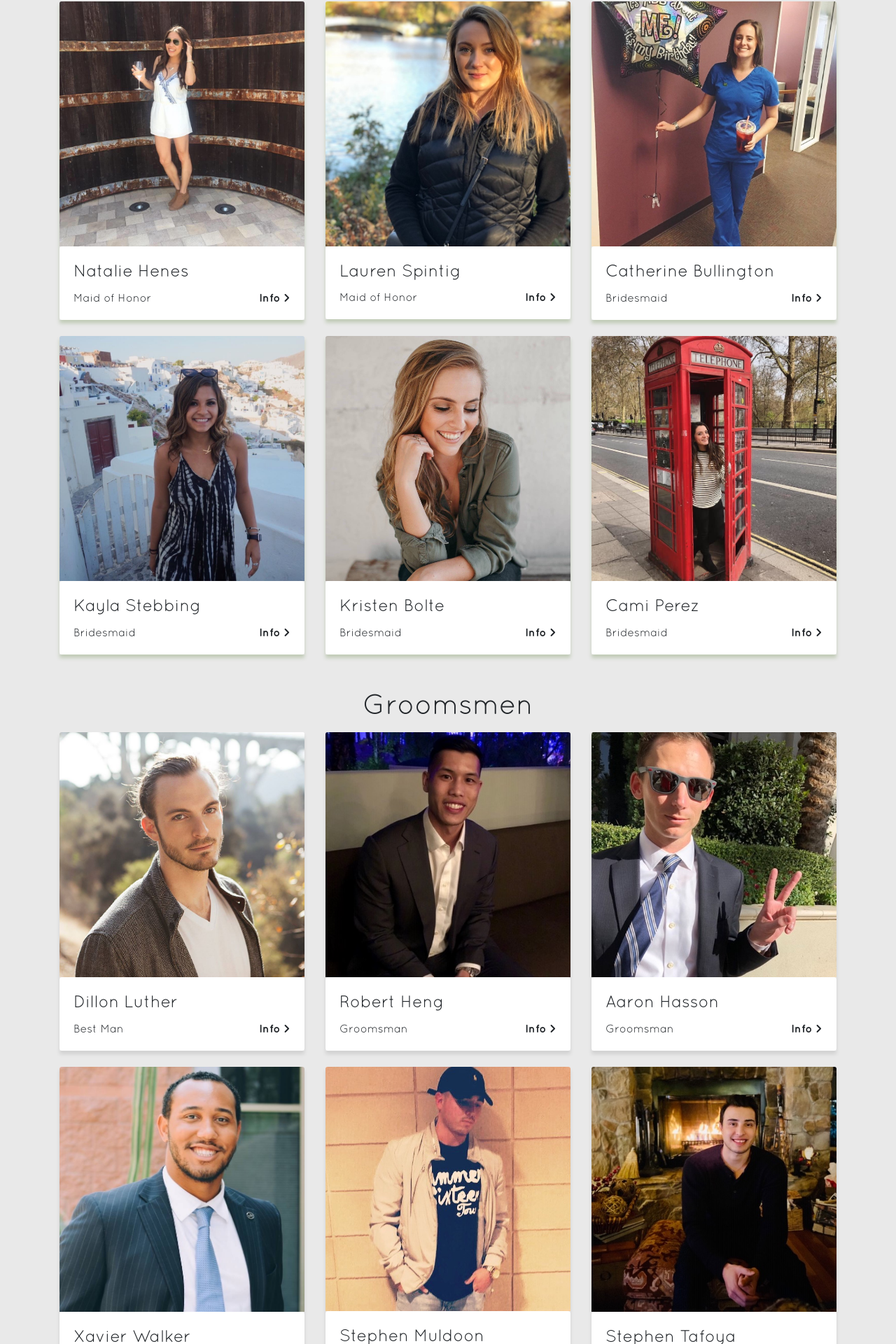
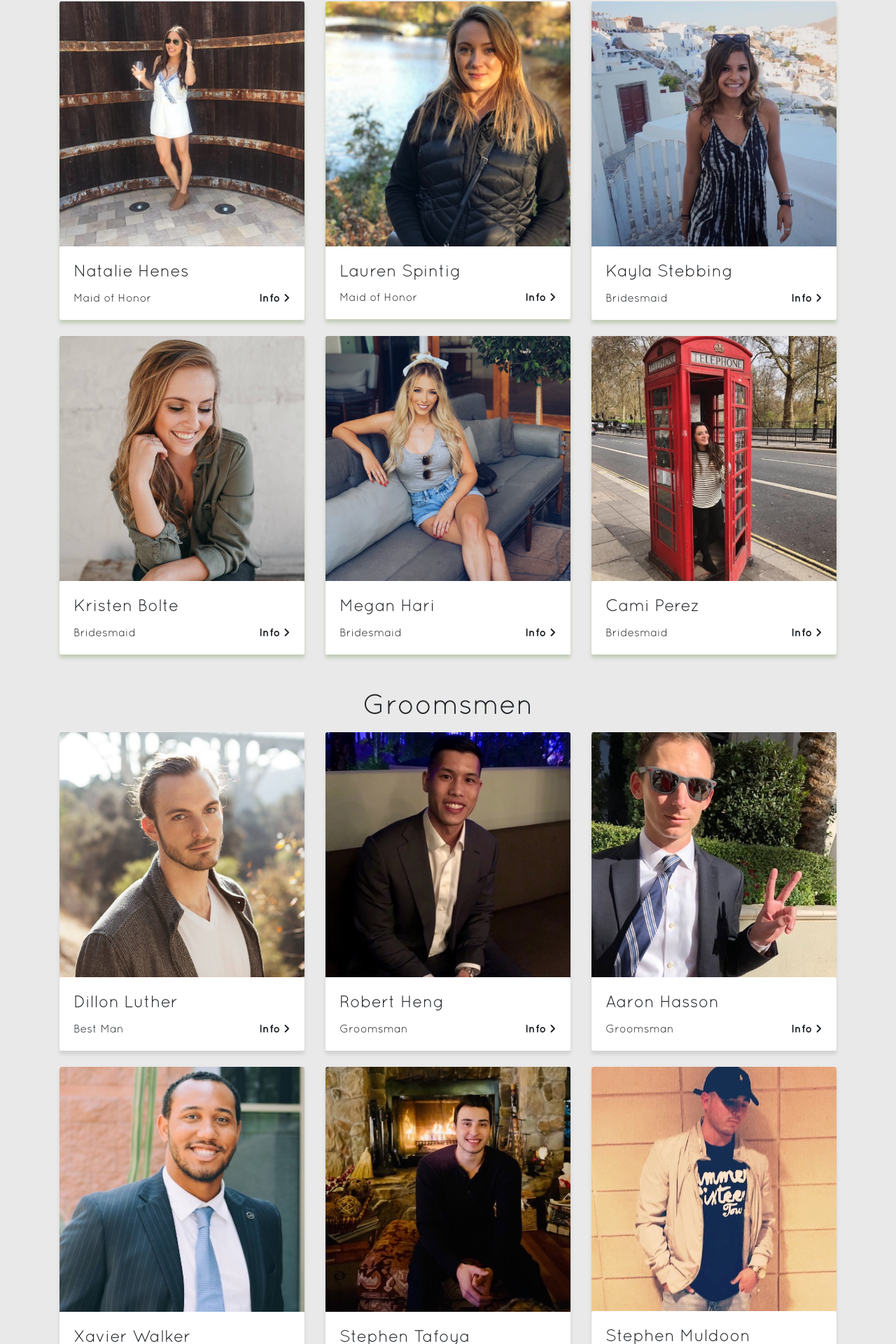
Before and after one commit to KollenDillworth/wedding-web, an Angular app: page /bridal in a window 1280 px wide. Shown: the part 166-2086 px from the top of the page at 70% size. Built offline with nearby package versions, Linux system fonts and the light colour scheme.

Commit message:
bridal updates

```diff
--- a/src/app/bridal-page/bridal-page.component.html
+++ b/src/app/bridal-page/bridal-page.component.html
@@ -80,9 +80,9 @@
                 <div class="flip-card-inner">
                     <div class="flip-card-front" [ngClass]="{'rotate-card-front': catIndex === 1, '': catIndex === 0}">
                         <div class="bridal-box-shadow">
-                            <img class="card-img-top img-fluid" style="background-color: #fff;" src="/assets/images/catherine.jpg" alt="Catherine">
+                            <img class="card-img-top img-fluid" style="background-color: #fff;" src="/assets/images/kayla.jpg" alt="Kayla">
                             <div class="card-body front-bottom-portion" style="background-color: #fff;">
-                                <h4 class="card-title">Catherine Bullington</h4>
+                                <h4 class="card-title">Kayla Stebbing</h4>
                                 <p class="card-text float-left">Bridesmaid</p>
                                 <div class="text-right qs-bold">
                                     <a (click)="onCatInfoClick(1)" class="cursor-pointer">Info &gt;</a>
@@ -94,8 +94,8 @@
                         <div class="bridal-box-shadow">
                             <div class="card-img-top pic-wh pl-3 pr-3 text-center" style="background-color: #fff;">
                                 <p class="backside-text">
-                                    Introduced by Natalie, Catherine and Cassidy met during sorority recruitment practice, shared the line during flag
-                                    football season and share a love for hiking Arizona mountains, easily becomming one of Cassidy's BFFs.
+                                    From Southlake, Texas – this Coachella loving sweetheart is obsessed with dogs and hopping over to Europe. Kayla became
+                                    Cassidy’s Little-Sis in their Sorority in 2015 and thank their twin stars for their inseparable bond.
                                 </p>
                             </div>
                             <div class="card-body back-bottom-portion" style="background-color: #fff;">
@@ -116,9 +116,9 @@
                 <div class="flip-card-inner">
                     <div class="flip-card-front" [ngClass]="{'rotate-card-front': kaylaIndex === 1, '': kaylaIndex === 0}">
                         <div class="bridal-box-shadow">
-                            <img class="card-img-top img-fluid" style="background-color: #fff;" src="/assets/images/kayla.jpg" alt="Kayla">
+                            <img class="card-img-top img-fluid" style="background-color: #fff;" src="/assets/images/kristen.JPG" alt="Kristen">
                             <div class="card-body front-bottom-portion" style="background-color: #fff;">
-                                <h4 class="card-title">Kayla Stebbing</h4>
+                                <h4 class="card-title">Kristen Bolte</h4>
                                 <p class="card-text float-left">Bridesmaid</p>
                                 <div class="text-right qs-bold">
                                     <a (click)="onKaylaInfoClick(1)" class="cursor-pointer">Info &gt;</a>
@@ -130,8 +130,9 @@
                         <div class="bridal-box-shadow">
                             <div class="card-img-top pic-wh pl-3 pr-3 text-center" style="background-color: #fff;">
                                 <p class="backside-text">
-                                    From Southlake, Texas – this Coachella loving sweetheart is obsessed with dogs and hopping over to Europe. Kayla became
-                                    Cassidy’s Little-Sis in their Sorority in 2015 and thank their twin stars for their inseparable bond.
+                                    As a medical student, Kristen can be found studying or…studying. Kristen and Cassidy met the summer before starting high school at
+                                    cheer practice where Kristen trusted Cassidy with her life as her flyer. They handled their long-distance college friendship with
+                                    grace, Kristen and Cassidy share a love for working out and Jesus.
                                 </p>
                             </div>
                             <div class="card-body back-bottom-portion" style="background-color: #fff;">
@@ -152,9 +153,9 @@
                 <div class="flip-card-inner">
                     <div class="flip-card-front" [ngClass]="{'rotate-card-front': kristenIndex === 1, '': kristenIndex === 0}">
                         <div class="bridal-box-shadow">
-                            <img class="card-img-top img-fluid" style="background-color: #fff;" src="/assets/images/kristen.JPG" alt="Kristen">
+                            <img class="card-img-top img-fluid" style="background-color: #fff;" src="/assets/images/Megan.jpg" alt="Kristen">
                             <div class="card-body front-bottom-portion" style="background-color: #fff;">
-                                <h4 class="card-title">Kristen Bolte</h4>
+                                <h4 class="card-title">Megan Hari</h4>
                                 <p class="card-text float-left">Bridesmaid</p>
                                 <div class="text-right qs-bold">
                                     <a (click)="onKristenInfoClick(1)" class="cursor-pointer">Info &gt;</a>
@@ -166,9 +167,9 @@
                         <div class="bridal-box-shadow">
                             <div class="card-img-top pic-wh pl-3 pr-3 text-center" style="background-color: #fff;">
                                 <p class="backside-text">
-                                    As a medical student, Kristen can be found studying or…studying. Kristen and Cassidy met the summer before starting high school at
-                                    cheer practice where Kristen trusted Cassidy with her life as her flyer. They handled their long-distance college friendship with
-                                    grace, Kristen and Cassidy share a love for working out and Jesus.
+                                    Illinois born & raised, Megan moved to AZ to attend... a school we do not mention - this marketing director is one of the
+                                    sweetest souls you will ever meet. Megan and Cassidy share the unfortunate fact that their boyfriends are gamers - while
+                                    the boys play Warzone, the girls grab drinks or have dinner dates.
                                 </p>
                             </div>
                             <div class="card-body back-bottom-portion" style="background-color: #fff;">
@@ -369,9 +370,9 @@
                 <div class="flip-card-inner">
                     <div class="flip-card-front" [ngClass]="{'rotate-card-front': stephen1Index === 1, '': stephen1Index === 0}">
                         <div class="groom-box-shadow">
-                            <img class="card-img-top img-fluid" style="background-color: #fff;" src="/assets/images/steven1.JPG" alt="Stephen M">
+                            <img class="card-img-top img-fluid" style="background-color: #fff;" src="/assets/images/steven2.JPG" alt="Stephen T">
                             <div class="card-body front-bottom-portion" style="background-color: #fff;">
-                                <h4 class="card-title">Stephen Muldoon</h4>
+                                <h4 class="card-title">Stephen Tafoya</h4>
                                 <p class="card-text float-left">Groomsman</p>
                                 <div class="text-right qs-bold">
                                     <a (click)="onStephen1InfoClick(1)" class="cursor-pointer">Info &gt;</a>
@@ -383,7 +384,7 @@
                         <div class="groom-box-shadow">
                             <div class="card-img-top pic-wh pl-3 pr-3 text-center" style="background-color: #fff;">
                                 <p class="backside-text">
-                                    Protecting and serving our country... and Kollen's back.
+                                    When no one can understand what Kollen is saying, you can bet Stephen will forsure know.
                                 </p>
                             </div>
                             <div class="card-body back-bottom-portion" style="background-color: #fff;">
@@ -403,9 +404,9 @@
                 <div class="flip-card-inner">
                     <div class="flip-card-front" [ngClass]="{'rotate-card-front': stephen2Index === 1, '': stephen2Index === 0}">
                         <div class="groom-box-shadow">
-                            <img class="card-img-top img-fluid" style="background-color: #fff;" src="/assets/images/steven2.JPG" alt="Stephen T">
+                            <img class="card-img-top img-fluid" style="background-color: #fff;" src="/assets/images/steven1.JPG" alt="Stephen M">
                             <div class="card-body front-bottom-portion" style="background-color: #fff;">
-                                <h4 class="card-title">Stephen Tafoya</h4>
+                                <h4 class="card-title">Stephen Muldoon</h4>
                                 <p class="card-text float-left">Groomsman</p>
                                 <div class="text-right qs-bold">
                                     <a (click)="onStephen2InfoClick(1)" class="cursor-pointer">Info &gt;</a>
@@ -417,7 +418,7 @@
                         <div class="groom-box-shadow">
                             <div class="card-img-top pic-wh pl-3 pr-3 text-center" style="background-color: #fff;">
                                 <p class="backside-text">
-                                    When no one can understand what Kollen is saying, you can bet Stephen will forsure know.
+                                    Defending our country... and Kollen's back.
                                 </p>
                             </div>
                             <div class="card-body back-bottom-portion" style="background-color: #fff;">
```
Also changed, not shown: src/assets/images/Megan.jpg (added).
